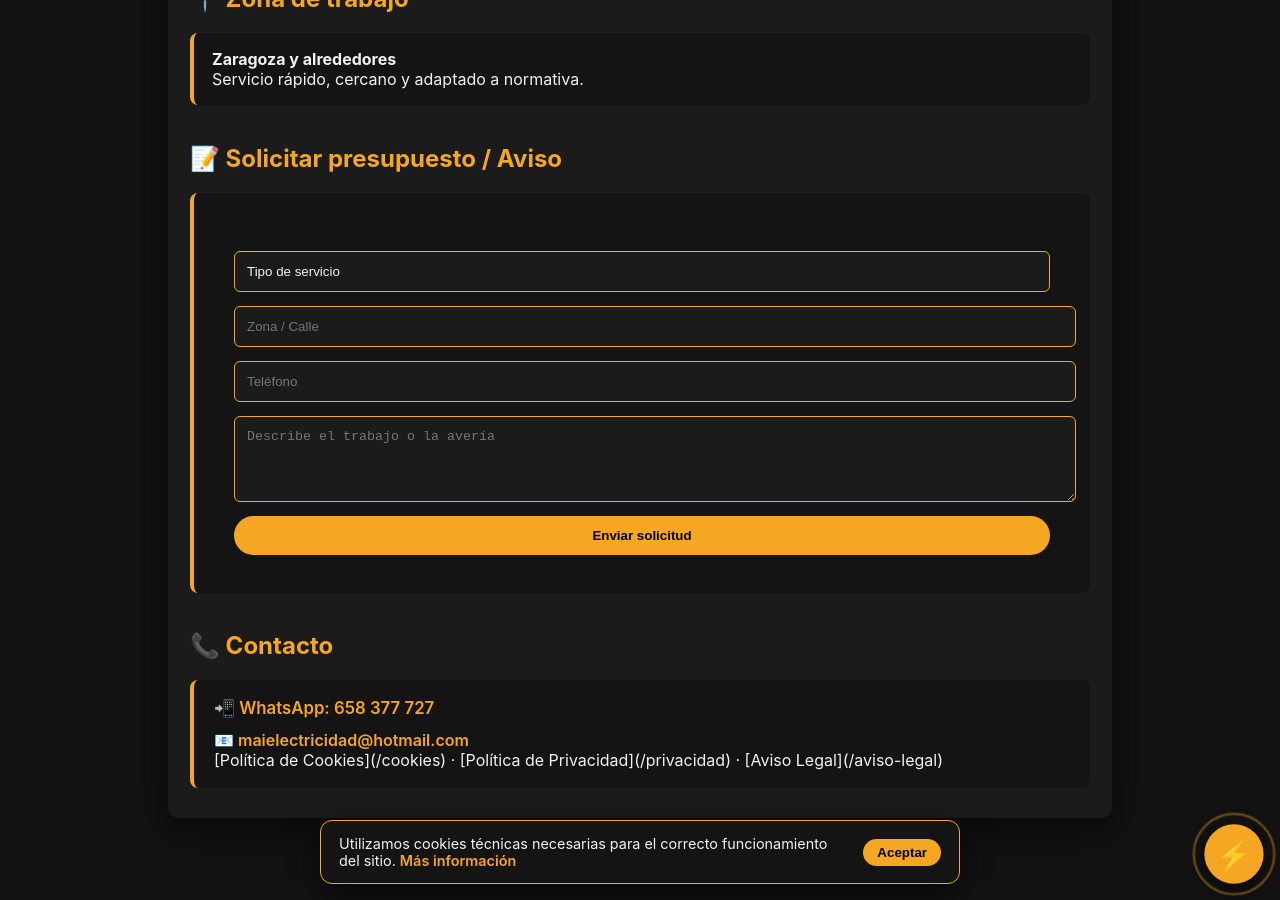
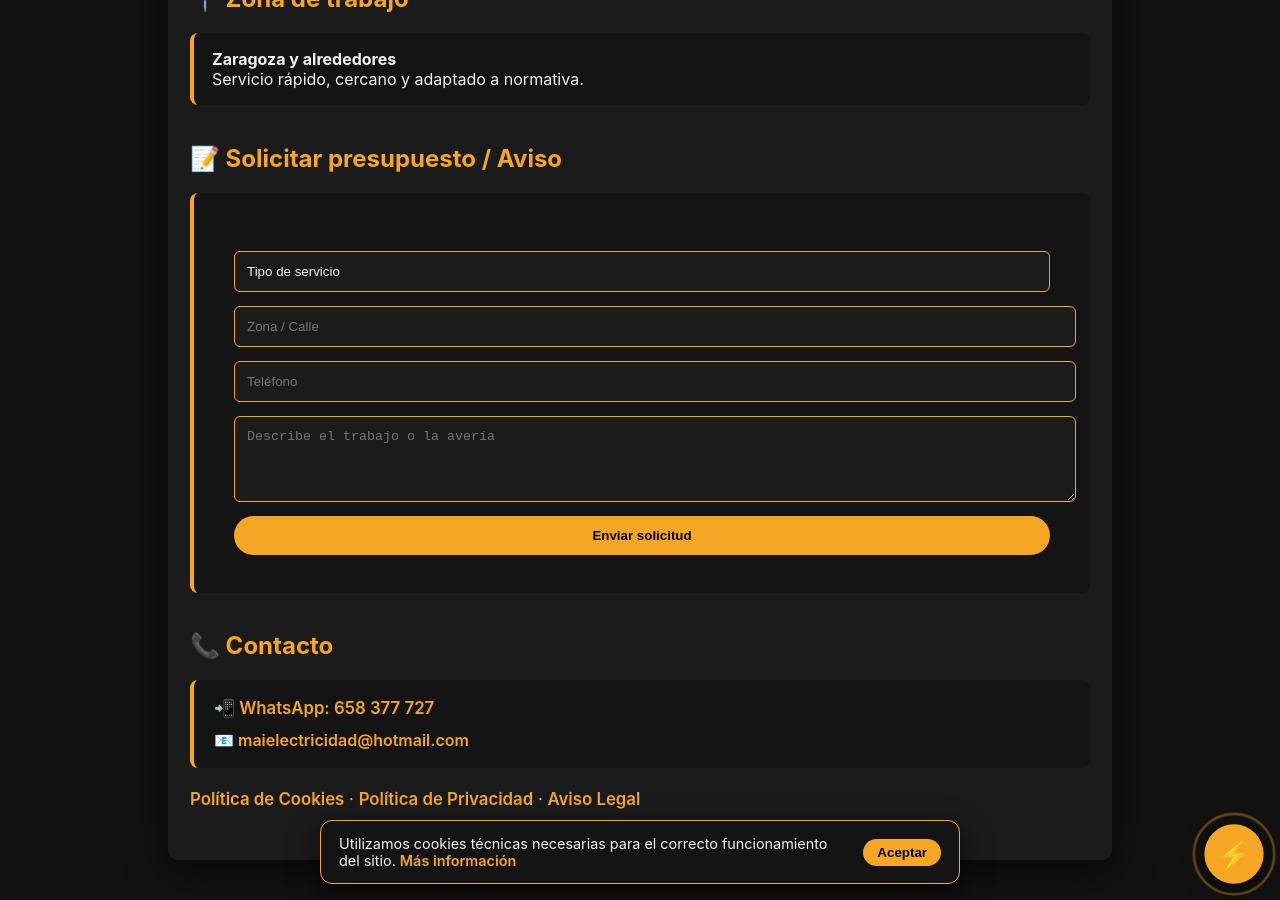
Before and after one commit to instalaciones-electricas-ibarra/Instalaciones-Electricas-Ibarra, a Jekyll site: the page built from index.md, in a window 1280 px wide and 900 px high, scrolled down 853 px. Built offline with Jekyll 4.4.1, drawn with Linux system fonts in a browser that asks for light colours; our own code applies the rules of GitHub Pages for plain Markdown files.

Commit message:
Update index.md

```diff
--- a/index.md
+++ b/index.md
@@ -238,9 +238,8 @@ Servicio rápido, cercano y adaptado a normativa.
   📧 maielectricidad@hotmail.com
 </a>
 
+</div>
+
 [Política de Cookies](/cookies) ·
 [Política de Privacidad](/privacidad) ·
 [Aviso Legal](/aviso-legal)
-
-
-</div>
```
